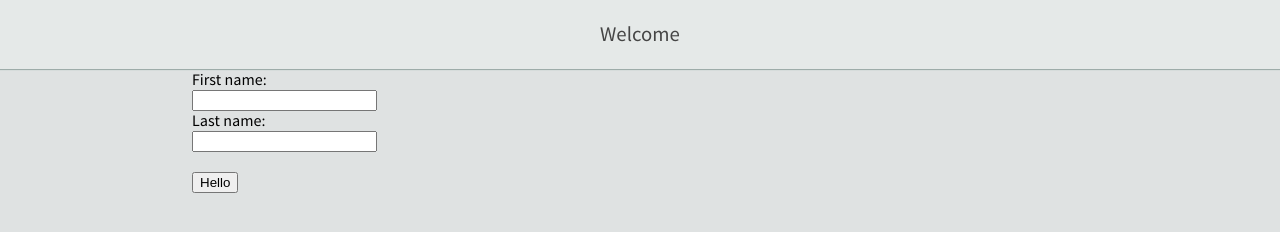
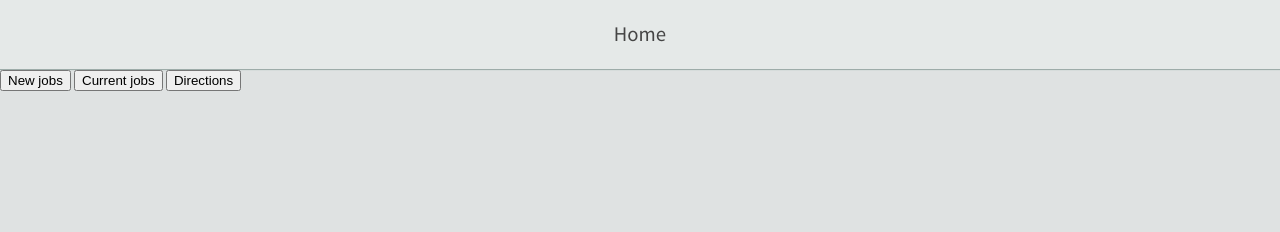
Before and after one commit to praveenjayapal/Html5-project, a plain HTML site: page www/index.html at #!/login in a window 1280 px wide. Drawn offline with Linux system fonts and the light colour scheme.

Commit message:
login screen prototype

```diff
--- a/www/js/app.js
+++ b/www/js/app.js
@@ -11,7 +11,8 @@ config(['$routeProvider', function ($routeProvider) {
     $routeProvider.when('/employees', {templateUrl: 'partials/employee-list.html', controller: 'EmployeeListCtrl'});
     $routeProvider.when('/employees/:employeeId', {templateUrl: 'partials/employee-detail.html', controller: 'EmployeeDetailCtrl'});
     $routeProvider.when('/employees/:employeeId/reports', {templateUrl: 'partials/report-list.html', controller: 'ReportListCtrl'});
-    $routeProvider.when('/login', {templateUrl: 'partials/loginScreen.html', controller: 'ReportListCtrl'});
+    $routeProvider.when('/login', {templateUrl: 'partials/loginScreen.html', controller: 'Login'});
+    $routeProvider.when('/login', {templateUrl: 'partials/home-screen.html', controller: 'Login'});
     $routeProvider.otherwise({redirectTo: '/login'});
 }]);
 
--- a/www/js/controllers.js
+++ b/www/js/controllers.js
@@ -26,6 +26,6 @@ angular.module('myApp.controllers', [])
         $scope.employees = Report.query({employeeId: $routeParams.employeeId});
     }])
 
-    .controller('Login', ['$scope', function ($scope) {
+    .controller('LoginCtrl', ['$scope', function ($scope) {
         $scope.employees = Report.query({employeeId: $routeParams.employeeId});
     }]);
--- a/www/partials/home-screen.html
+++ b/www/partials/home-screen.html
@@ -1,10 +1,13 @@
-<!DOCTYPE html>
-<html lang="en">
-<head>
-    <meta charset="UTF-8">
-    <title></title>
-</head>
-<body>
+<div class="topcoat-navigation-bar">
+    <div class="topcoat-navigation-bar__item center full">
+        <h1 class="topcoat-navigation-bar__title">Home</h1>
+    </div>
+</div>
 
-</body>
-</html>
+<div>
+
+    <input value="New jobs" type="submit" ng-click="go('/employees')">
+    <input value="Current jobs" type="submit" ng-click="go('/employees')">
+    <input value="Directions" type="submit" ng-click="go('/employees')">
+
+</div>
```
Also changed, not shown: www/partials/loginScreen.html (+2 -0 lines).
